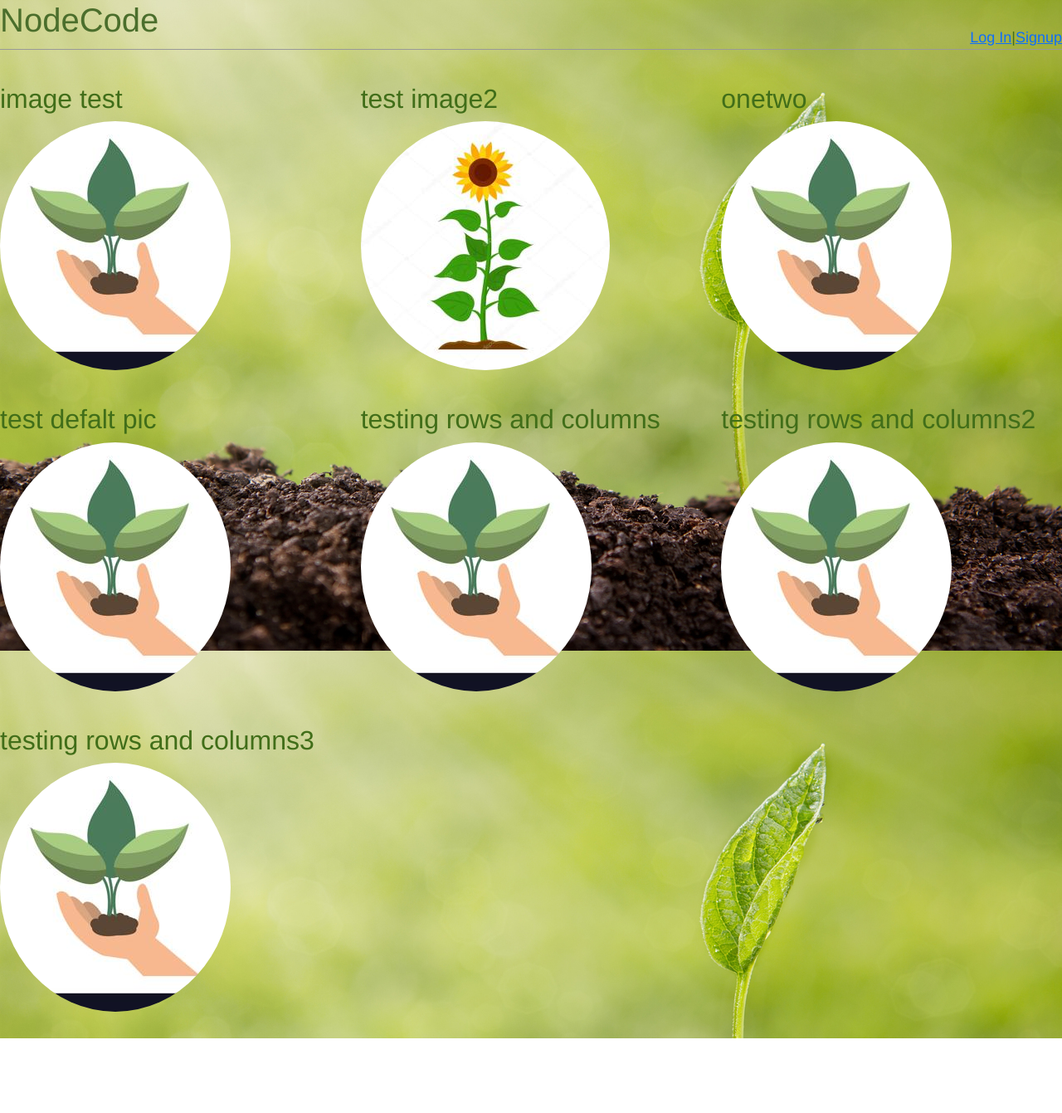
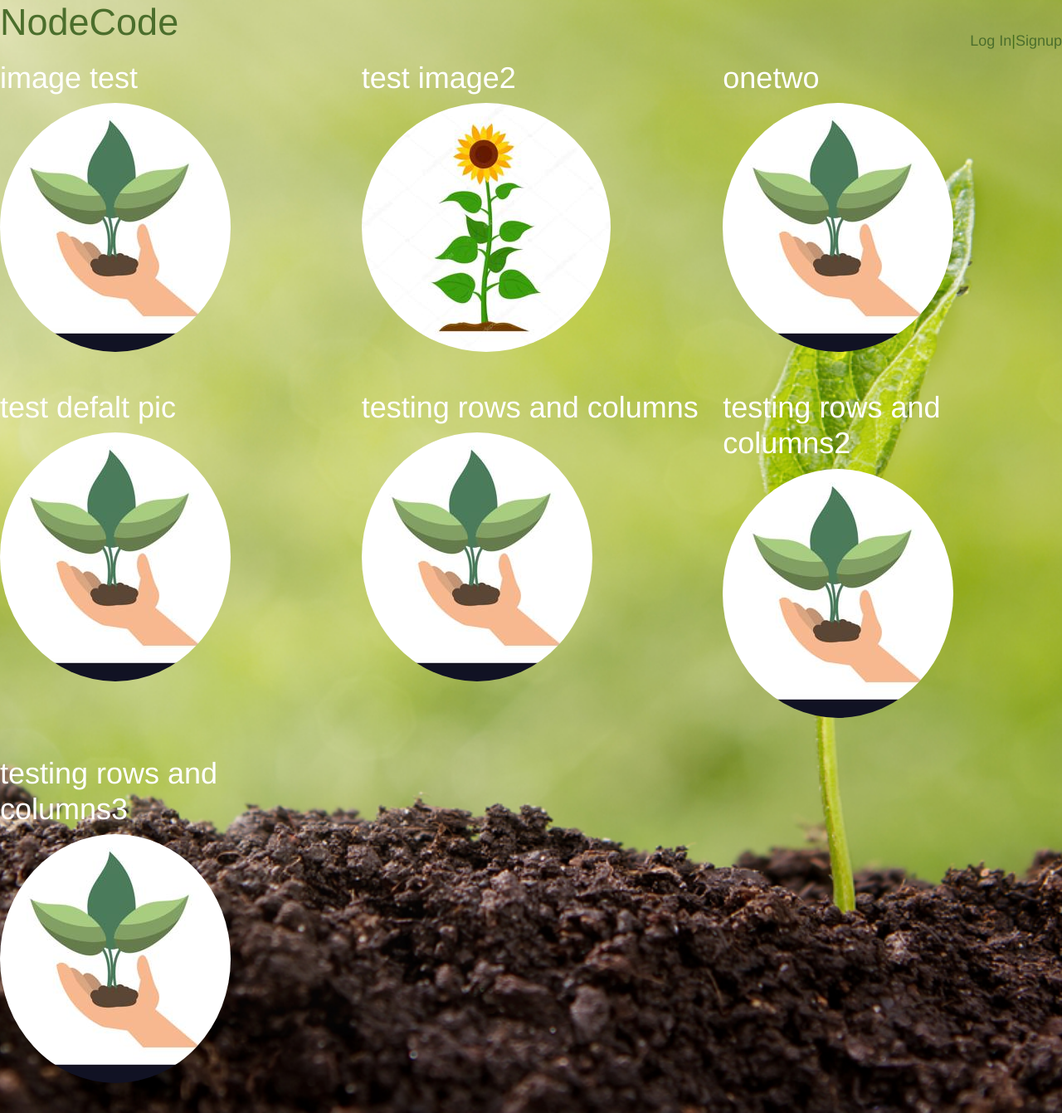
Before and after one commit to JustOneByteAtATime/NodeCode, a Django app: page / in a window 1280 px wide. Shown: the whole page at 83% size. Before the commit the page ends 1251 px from the top, so only its background shows below. Run offline with Django 3.2, Linux system fonts and the light colour scheme; data comes from the database, SQL or seed files in the repository; both versions use the stored data as it was after the commit.

Commit message:
More styling stuff

```diff
--- a/static/css/base.css
+++ b/static/css/base.css
@@ -1,29 +1,36 @@
-body {
+body, html {
+	background-image: url("funplants3.jpeg");
+	background-position: center;
+	background-repeat: no-repeat;
+	background-size: cover;
     font-family: 'Helvetica', sans-serif;
     font-size: 18px;
-    background-image: url("funplants3.jpeg");
 }
 
+
 header {
-    border-bottom: 1px solid #999;
-    margin-bottom: 2rem;
+    border-bottom: none;
+    margin-bottom: none;
     display: flex;
 }
 
-header h1 a {
+header h1 {
     color: #4b6e2c;
     text-decoration: none;
 }
 p {
-    color: #37541d;
+    color: white;
 }
 
 h1 {
-    color: #416e19
+    color: white
 }
 
+a {
+	color: #4b6e2c;
+}
 a:hover {
-  color: #416e19;
+  color: #31471d;
   background-color: transparent;
 }
 
@@ -46,20 +53,24 @@ a:active {
 }
 
 .post-entry h2 {
+	color: #4b6e2c;
     margin: 0.5rem 0;
+    text-decoration: none;
 }
 
-.post-entry h2 a,
-.post-entry h2 a:visited {
-    color: #416e19;
-    text-decoration: none;
+.post-entry h2 a {
+	color: white;
+	text-decoration: none;
 }
 
 .post-entry p {
     margin: 0;
     font-weight: 400;
+    text-decoration: none;
+    color: #4b6e2c;
 }
 
 .post-entry h2 a:hover {
-    color: #416e19;
+    color: #4b6e2c;
+    text-decoration:none;
 }
--- a/templates/base.html
+++ b/templates/base.html
@@ -15,16 +15,16 @@
         <div>
             <header>
                 <div class="nav-left">
-                    <h1><a href="{% url 'home' %}">NodeCode</a></h1>
+                    <h1><a href="{% url 'home' %}" style="text-decoration: none;">NodeCode</a></h1>
                 </div>
                 <div class="nav-right">
                     {% if user.is_authenticated %}
-                        <a href="{% url 'post_new' %}"style=color: #416e19>Offer New Cuttings</a> |
-                        <a href="{% url 'profile' %}"style=color: #416e19>{{ user.username }}</a> |
-                        <p><a href="{% url 'logout' %}">Log out</a></p>
+                        <a href="{% url 'post_new' %}"style="text-decoration: none;">Offer New Cuttings</a> |
+                        <a href="{% url 'profile' %}" style="text-decoration: none;">{{ user.username }}</a> |
+                        <p><a href="{% url 'logout' %}" style="text-decoration: none;">Log out</a></p>
                     {% else %}
-                        <a href="{% url 'login' %}">Log In</a> |
-                        <a href="{% url 'signup' %}">Signup</a>
+                        <a href="{% url 'login' %}"style="text-decoration: none;">Log In</a>  |
+                        <a href="{% url 'signup' %}"style="text-decoration: none;">Signup</a>
                     {% endif %}
                 </div>
             </header>
```
Also changed, not shown: db.sqlite3, 2 other files.
